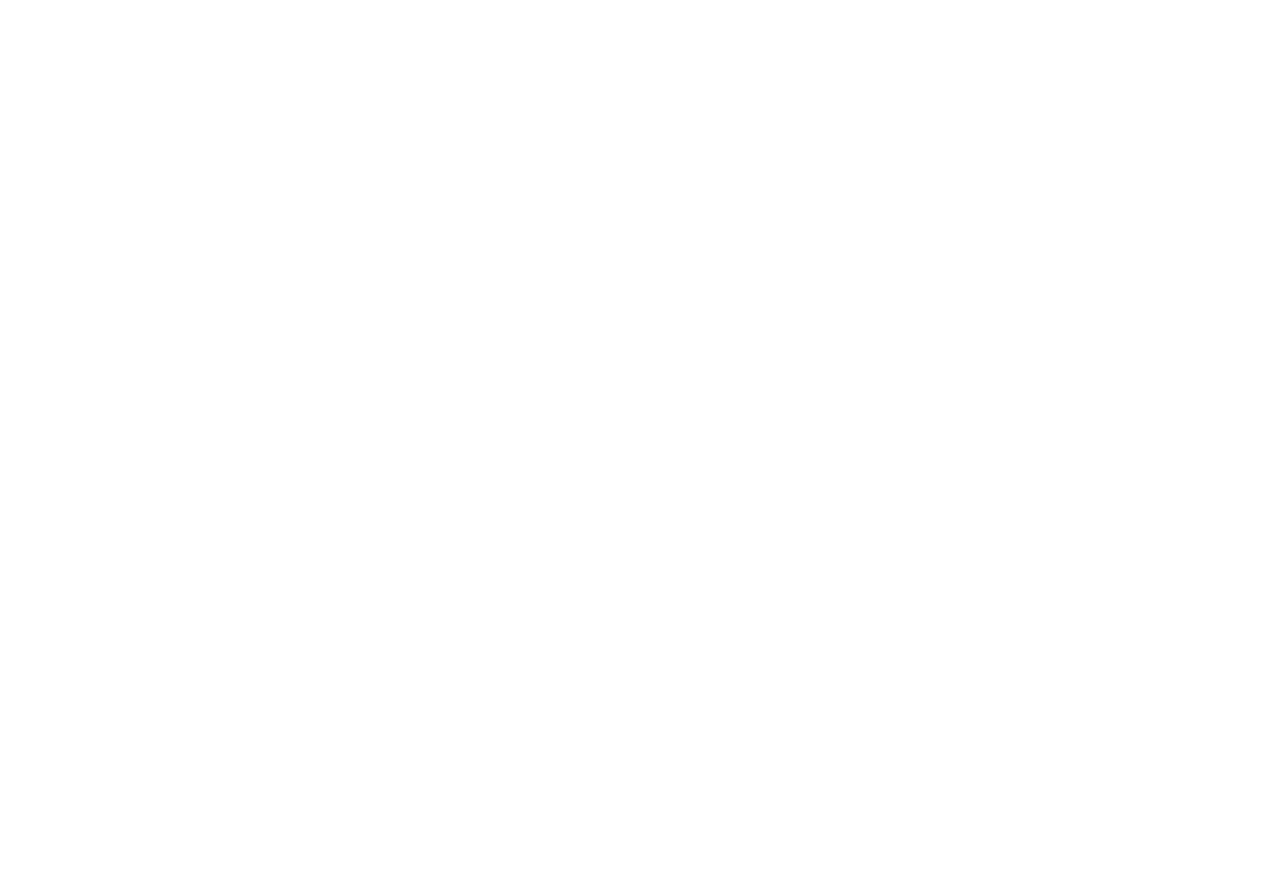
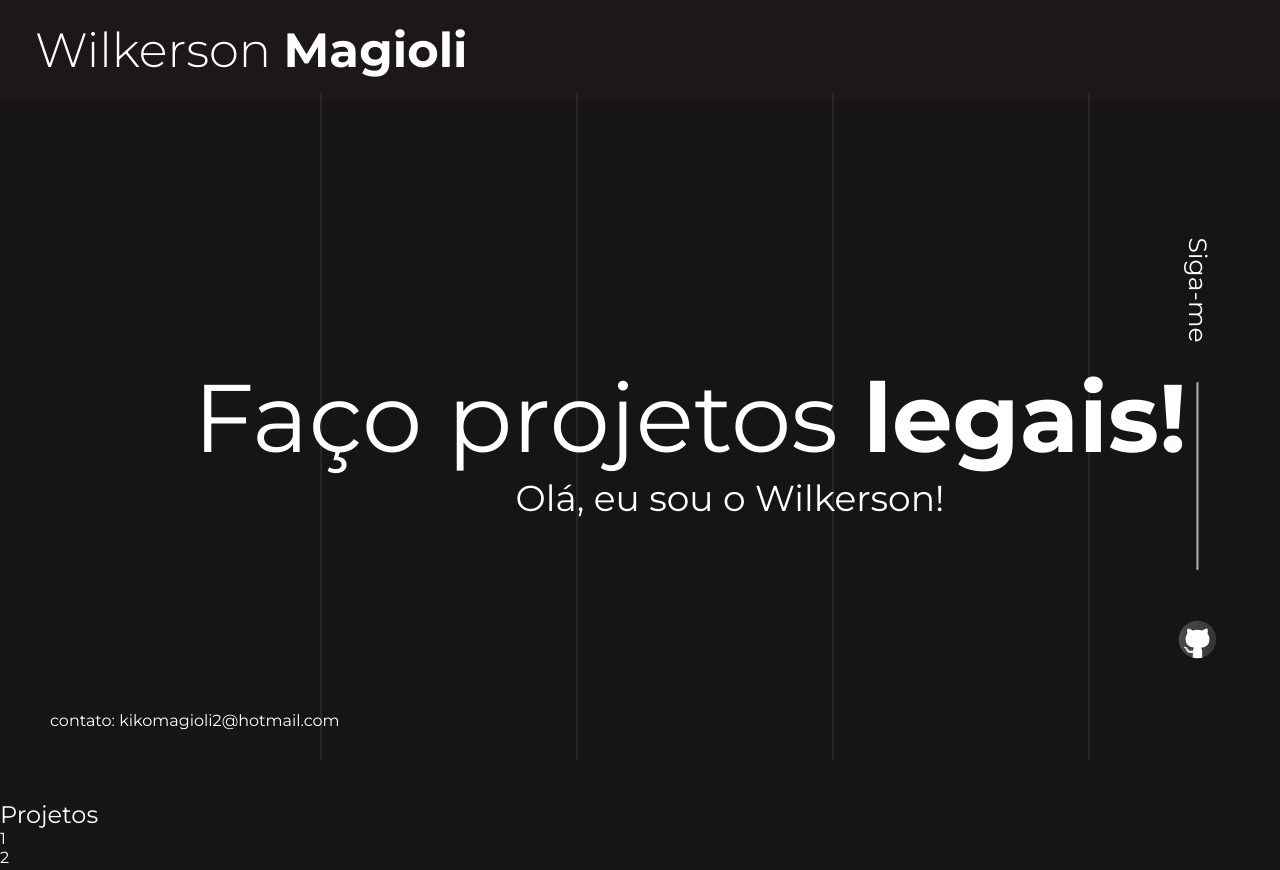
Before and after one commit to Wilkerson-Magioli/Portfolio---Wilkerson-Magioli, a plain HTML site: page index.html in a window 1280 px wide. Shown: the top 870 px of the page. Before the commit the page ends 800 px from the top, so only its background shows below. Drawn offline with Linux system fonts and the light colour scheme.

Commit message:
primeira sessão

```diff
--- a/index.html
+++ b/index.html
@@ -3,9 +3,56 @@
 <head>
     <meta charset="UTF-8">
     <meta name="viewport" content="width=device-width, initial-scale=1.0">
+    <link rel="preconnect" href="https://fonts.googleapis.com">
+<link rel="preconnect" href="https://fonts.gstatic.com" crossorigin>
+<link href="https://fonts.googleapis.com/css2?family=Montserrat:ital,wght@0,100..900;1,100..900&display=swap" rel="stylesheet">
+    <link rel="stylesheet" href="styles.css">
     <title>Portfolio - Wilkerson Magioli</title>
 </head>
 <body>
 
+    <header>
+        <h3>Wilkerson <strong>Magioli</strong></h3>
+    </header>
+    <main>
+        <section class="section-1">
+            <article>
+                <h1>Faço projetos <strong>legais!</strong></h1>
+                <h2>Olá, eu sou o Wilkerson!</h2>
+
+            </article>
+            <p>contato: kikomagioli2@hotmail.com</p>
+            <div>
+                <h3 class="rotate">Siga-me</h3>
+                <hr class="rotate" />
+            <a class="a-1" href="https://github.com/Wilkerson-Magioli" target="_blank">
+                <img src="assets-port/assets/github.svg" alt="Logo do github">
+            </a>
+        </div>
+        <hr class="hr-1"/>
+        <hr class="hr-2"/>
+        <hr class="hr-3"/>
+        <hr class="hr-4"/>
+        </section>
+        <section class="section-2">
+            <h1>Projetos</h1>
+            <ul>
+                <li>1</li>
+                <li>2</li>
+            </ul>
+        </section>
+        <section class="section-3">
+            <h1>Stack</h1>
+            <ul>
+                <li> <img src="assets-port/assets/html.svg" alt="Imagem HTML"></li>
+                <li> <img src="assets-port/assets/css.svg" alt="Imagem CSS"></li>
+            </ul>
+
+        </section>
+    </main>
+    <footer>
+        <h3>Wilkerson Magioli | 2025</h3>
+    </footer>
+
 </body>
 </html>
--- /dev/null
+++ b/styles.css
@@ -0,0 +1,128 @@
+* {
+    padding: 0;
+    margin: 0;
+    font-weight: 400;
+}
+
+body {
+    color: white;
+    background: #171414;
+    font-family: "Montserrat", sans-serif;
+}
+
+header {
+    display: flex;
+    align-items: center;
+    padding-left: 35px;
+    height: 100px;
+    background: rgba(101, 90, 90, 0.06);
+}
+
+header h3 {
+    font-weight: 300;
+    font-size: 48px;
+}
+
+section {
+    height: 100vh;
+}
+
+.section-1{
+    height: calc(100vh - 100px);
+    display: flex;
+    align-items: flex-end;
+    justify-content: center;
+
+    position: relative;
+}
+
+.section-1 article{
+    display: flex;
+    flex-direction: column;
+    align-items: center;
+    justify-content: flex-end;
+
+    height: 100%;
+    margin-left: 100px;
+    margin-bottom: 100px;
+}
+
+.section-1 article h2{
+    margin-bottom: 180px;
+    margin-left: 80px;
+}
+
+.section-1 div{
+    display: flex;
+    flex-direction: column;
+    align-items: center;
+    gap: 40px;
+
+
+    position: absolute;
+    right: 30px;
+    top: 25%;
+}
+
+.section-1 h3{
+    font-size: 25px;
+    margin-bottom: 130px;
+}
+
+.section-1 div hr{
+    width: 100%;
+    padding-left: 40px;
+    padding-right: 40px;
+}
+
+.section-1 h1{
+    font-size: 96px;
+}
+.section-1 h2{
+    font-size: 36px;
+}
+
+.section-1 hr:not(.rotate) {
+    position: absolute;
+
+    opacity: 0.1;
+    margin-bottom: 40px;
+    height: 95%;
+    z-index: -1;
+}
+
+.section-1 p {
+    margin-bottom: 70px;
+    position: absolute;
+    left: 50px;
+}
+
+.hr-1 {
+    left: 25%;
+}
+.hr-2 {
+    left: 45%;
+}
+.hr-3 {
+    left: 65%;
+}
+.hr-4 {
+    left: 85%;
+}
+
+.rotate{
+    transform: rotate(90deg);
+}
+
+ .a-1{
+    margin-top: 100px;
+ }
+
+.section-1 img{
+    width: 45px;
+    height: 45px;
+}
+
+strong {
+    font-weight: bold;
+}
```
